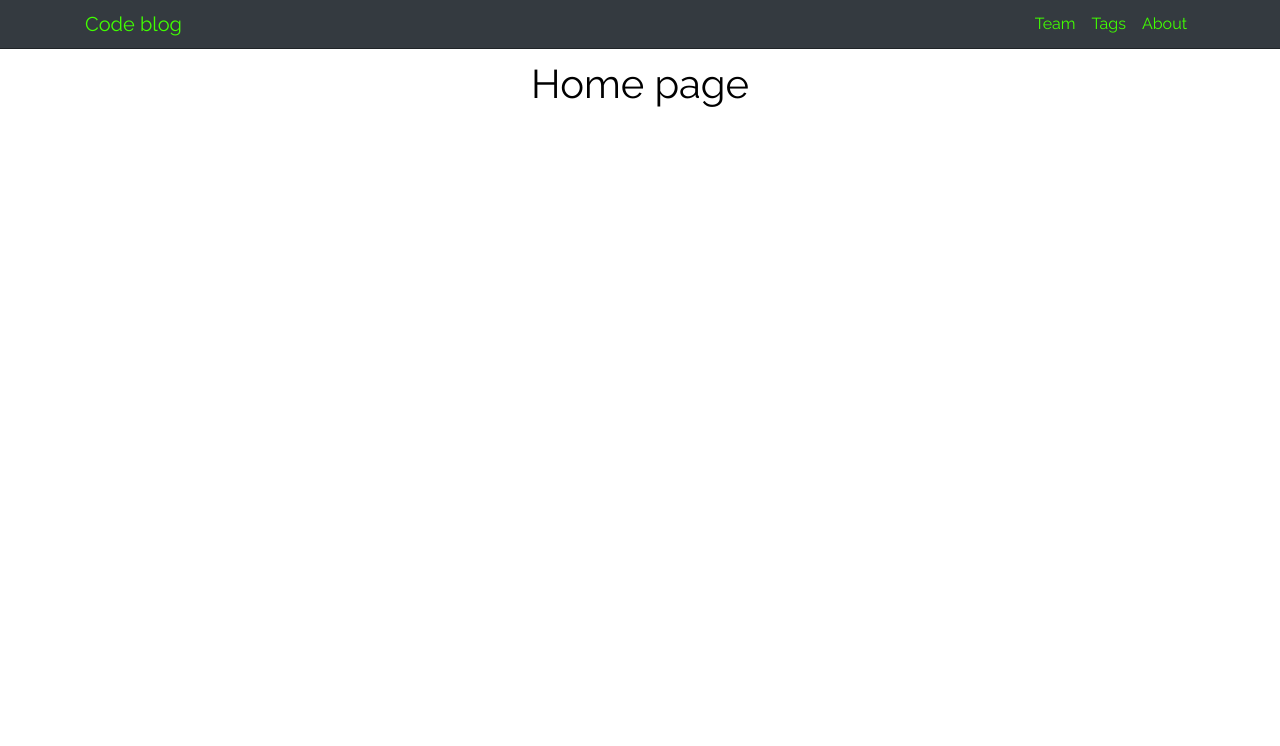
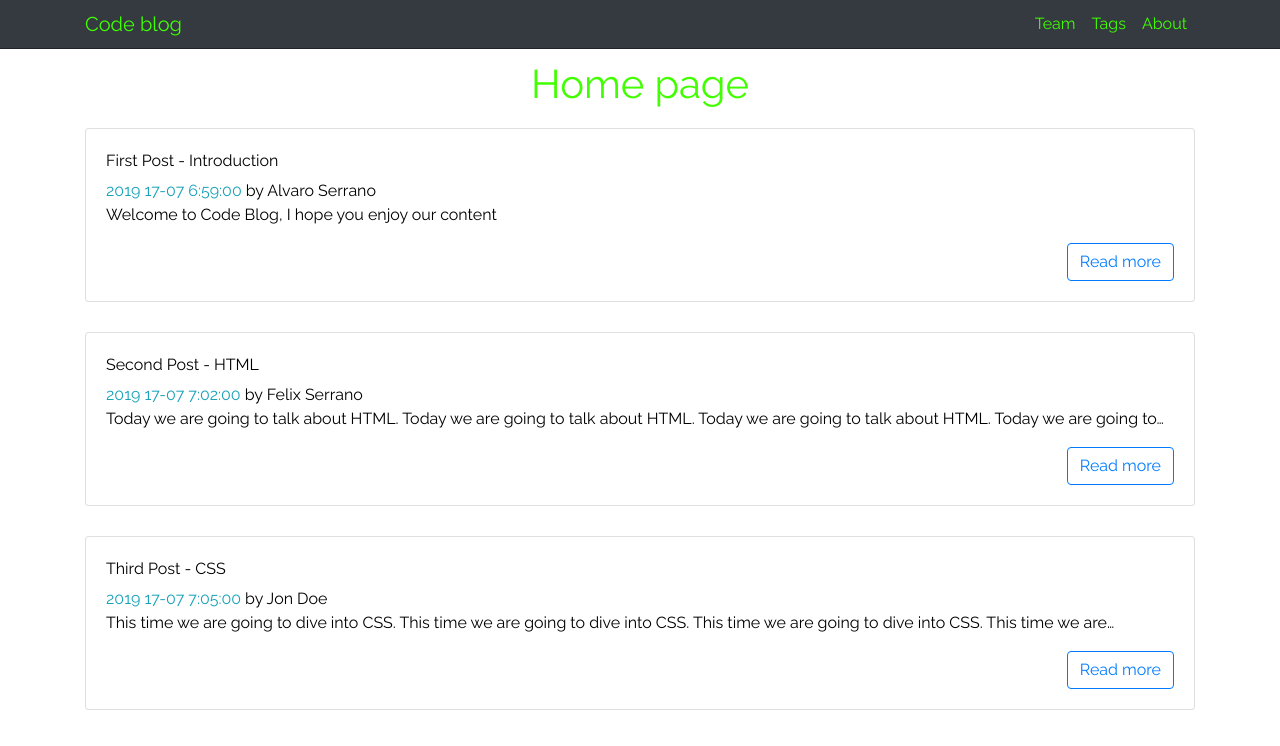
Before and after one commit to alvaroserrrano/CodeBlog, a Gatsby site: page / in a window 1280 px wide. Built offline with nearby package versions, Linux system fonts and the light colour scheme; Gatsby itself is replaced by a stand-in of ours.

Commit message:
post cards created

```diff
--- a/gatsby-config.js
+++ b/gatsby-config.js
@@ -20,7 +20,7 @@
       resolve: `gatsby-source-filesystem`,
       options: {
         name: `pages`,
-        path: `${__dirname}/src/pages`,
+        path: `${__dirname}/src/pages/posts`,
       },
     },
     `gatsby-transformer-sharp`,
--- /dev/null
+++ b/src/components/Post.js
@@ -0,0 +1,23 @@
+import React from "react"
+import { Link } from "gatsby"
+import { Card, CardTitle, CardBody, CardSubtitle, CardText } from "reactstrap"
+
+const Post = ({ title, author, path, date, body }) => {
+  return (
+    <Card>
+      <CardBody>
+        <CardTitle>{title}</CardTitle>
+        <CardSubtitle>
+          <span className="text-info">{date}</span> by{" "}
+          <span className="text-infor">{author}</span>
+        </CardSubtitle>
+        <CardText>{body}</CardText>
+        <Link className="btn btn-outline-primary float-right" to={path}>
+          Read more
+        </Link>
+      </CardBody>
+    </Card>
+  )
+}
+
+export default Post
--- a/src/pages/index.js
+++ b/src/pages/index.js
@@ -1,14 +1,51 @@
 import React from "react"
-import { Link } from "gatsby"
-
+import { graphql, StaticQuery } from "gatsby"
+import Post from "../components/Post"
 import Layout from "../components/layout"
 import SEO from "../components/seo"
 
 const IndexPage = () => (
   <Layout>
     <SEO title="Home" />
-    <h1>Home page</h1>
+    <h1 style={{ color: "#41FF00" }}>Home page</h1>
+    <StaticQuery
+      query={indexQuery}
+      render={data => {
+        return (
+          <div>
+            {data.allMarkdownRemark.edges.map(({ node }) => (
+              <Post
+                title={node.frontmatter.title}
+                author={node.frontmatter.author}
+                path={node.frontmatter.path}
+                date={node.frontmatter.date}
+                body={node.excerpt}
+              ></Post>
+            ))}
+          </div>
+        )
+      }}
+    ></StaticQuery>
   </Layout>
 )
 
+const indexQuery = graphql`
+  query {
+    allMarkdownRemark {
+      edges {
+        node {
+          id
+          frontmatter {
+            title
+            date
+            author
+            path
+          }
+          excerpt
+        }
+      }
+    }
+  }
+`
+
 export default IndexPage
```
Also changed, not shown: src/pages/posts/001-first-post.md (renamed from 001-first-post.md), src/pages/posts/002-second-post.md (renamed from 002-second-post.md), src/pages/posts/003-third-post.md (renamed from 003-third-post.md).
